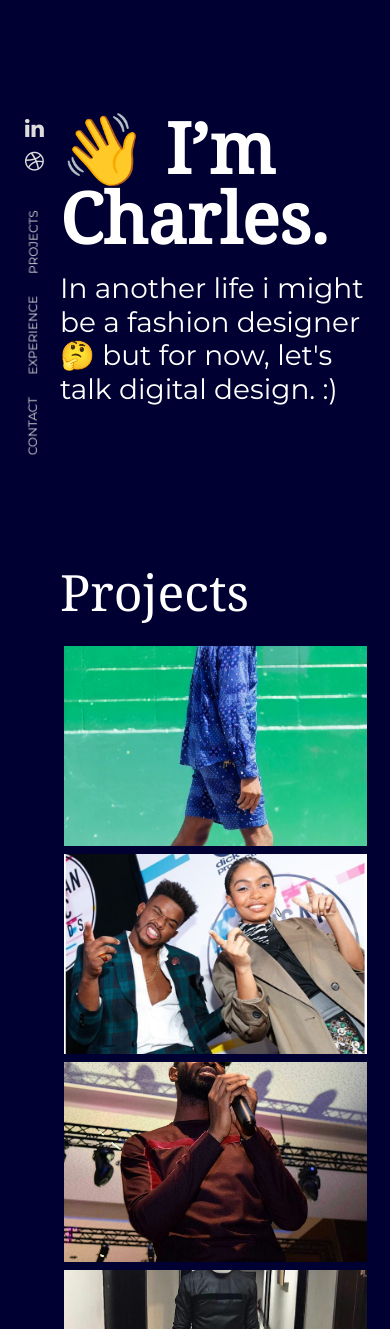
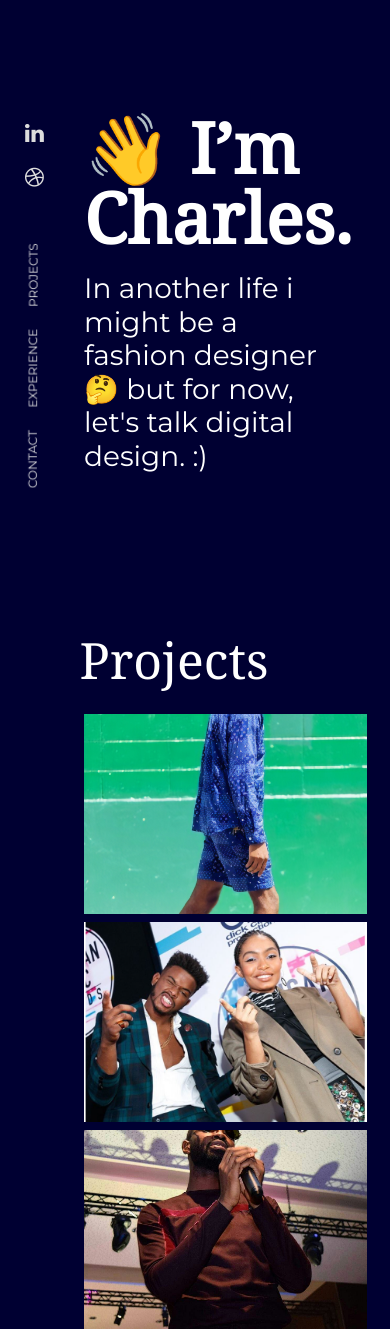
Before and after one commit to buikedim/my-portfolio, a PHP site: page /index.html in a window 390 px wide; the page is wider, and only the part inside the window is pictured. Shown: the top 1329 px of that part. Run offline with PHP 8.4, Linux system fonts and the light colour scheme; some libraries are stand-ins or nearby versions; some web fonts are replaced.

Commit message:
modified

```diff
--- a/css/portfolio.css
+++ b/css/portfolio.css
@@ -3,6 +3,9 @@ html, body{
 	background-color:rgb(0, 0, 50);
 	color: rgb(255,255,255);
 	height: 100%;
+}
+.move{
+	padding-left: 5%;
 }
 .header1{
 font-family: 'Noto Serif', sans-serif;
@@ -12,11 +15,13 @@ font-family: 'Noto Serif', sans-serif;
 	line-height: 1;
 	margin-top: 80px;
 	margin-bottom: 20px;
+	padding-left:5%;
 }
 
 ul{
 	margin-left: -50px;
 	background-color: rgb(0, 0, 50);
+	line-height: 2;
 }
 .projectsh1, .experienceh1, .contacth1{
 	font-family: 'Noto Serif', serif;
@@ -30,6 +35,8 @@ ul{
 	font-family: 'Montserrat', serif;
 	font-size: 28px;
 	line-height: 1.2;
+	padding-left: 5%;
+	padding-right:10%;
 }
 .rotate{
 	margin-top: 20rem;
@@ -302,6 +309,10 @@ background:white;
 	}
 	.section-one{
 		margin-top: 2rem;
+		padding-left: 10%;
+	}
+	.header1, #blurb{
+		padding-left: 0;
 	}
 	p{
 		font-size: 14px;
--- a/index.html
+++ b/index.html
@@ -67,6 +67,7 @@
 
 
             </div>
+            <div class="move">
             <h1 class="container-fluid row no-gutter projectsh1" id="projects">Projects</h1>
             <div class="container-fluid">
 
@@ -125,6 +126,7 @@
 
 
 </div>
+</div>
         </main>
         <!-- <footer id="footer">
             Built by Charles Dim
```
